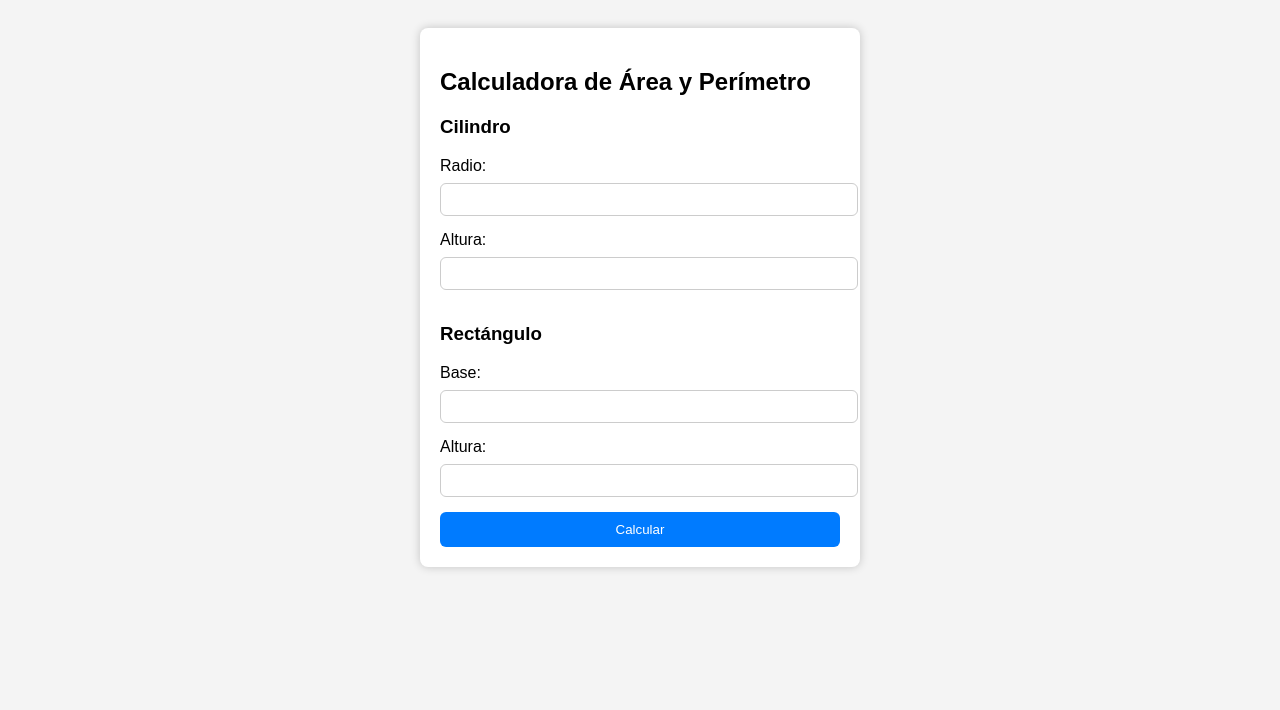
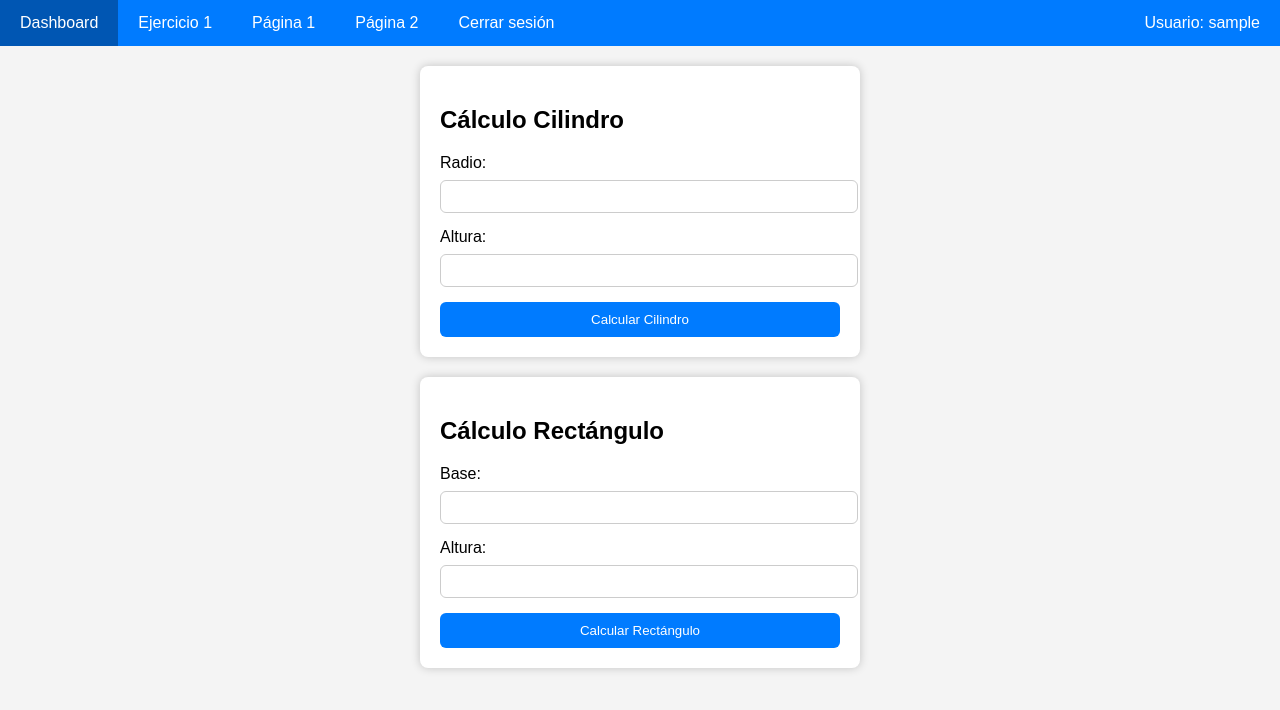
Before and after one commit to Rodrigo-Sola/evalp2-220524, a PHP site: page /ejercicio_1.php in a window 1280 px wide. Shown: the top 710 px of the page. Run offline with PHP 8.4, Linux system fonts and the light colour scheme; the visitor is signed in with stand-in values (Sample User, id 1).

Commit message:
Ultima modificacion de ejercicio 1

```diff
--- a/ejercicio_1.php
+++ b/ejercicio_1.php
@@ -1,34 +1,40 @@
 <?php
-$mensaje = '';
+session_start();
+
+// Verificar sesión
+if (!isset($_SESSION['usuario'])) {
+    header('Location: login.php');
+    exit;
+}
+
+$mensaje_cil = '';
+$mensaje_rect = '';
 
 if ($_SERVER['REQUEST_METHOD'] === 'POST') {
-    // Datos del cilindro
+    // Determinar qué formulario se envió
+    if (isset($_POST['calcular_cil'])) {
         $radio = floatval($_POST['radio'] ?? 0);
         $altura_cil = floatval($_POST['altura_cil'] ?? 0);
 
-    // Datos del rectángulo
+        if ($radio > 0 && $altura_cil > 0) {
+            $area_cil = 2 * pi() * $radio * ($radio + $altura_cil);
+            $volumen_cil = pi() * pow($radio, 2) * $altura_cil;
+            $mensaje_cil = "Área superficial: " . round($area_cil, 2) . "<br>Volumen: " . round($volumen_cil, 2);
+        } else {
+            $mensaje_cil = "Ingrese valores válidos para el cilindro.";
+        }
+
+    } elseif (isset($_POST['calcular_rect'])) {
         $base_rect = floatval($_POST['base_rect'] ?? 0);
         $altura_rect = floatval($_POST['altura_rect'] ?? 0);
-
-    // Cálculos
-    if ($radio > 0 && $altura_cil > 0) {
-        $area_cil = 2 * pi() * $radio * ($radio + $altura_cil); // Área superficie
-        $volumen_cil = pi() * pow($radio, 2) * $altura_cil;    // Volumen (opcional)
-        $mensaje .= "<h3>Cilindro:</h3>";
-        $mensaje .= "Área superficial: " . round($area_cil, 2) . "<br>";
-        $mensaje .= "Volumen: " . round($volumen_cil, 2) . "<br>";
-    }
 
         if ($base_rect > 0 && $altura_rect > 0) {
             $area_rect = $base_rect * $altura_rect;
             $perimetro_rect = 2 * ($base_rect + $altura_rect);
-        $mensaje .= "<h3>Rectángulo:</h3>";
-        $mensaje .= "Área: " . round($area_rect, 2) . "<br>";
-        $mensaje .= "Perímetro: " . round($perimetro_rect, 2) . "<br>";
+            $mensaje_rect = "Área: " . round($area_rect, 2) . "<br>Perímetro: " . round($perimetro_rect, 2);
+        } else {
+            $mensaje_rect = "Ingrese valores válidos para el rectángulo.";
         }
-
-    if (!$mensaje) {
-        $mensaje = "Por favor, ingrese valores válidos.";
     }
 }
 ?>
@@ -41,17 +47,41 @@ if ($_SERVER['REQUEST_METHOD'] === 'POST') {
     <style>
         body {
             font-family: Arial, sans-serif;
-            padding: 20px;
             background: #f4f4f4;
+            margin: 0;
         }
+
+        /* Navbar */
+        .navbar {
+            background-color: #007bff;
+            overflow: hidden;
+        }
+        .navbar a {
+            float: left;
+            display: block;
+            color: white;
+            text-align: center;
+            padding: 14px 20px;
+            text-decoration: none;
+        }
+        .navbar a:hover {
+            background-color: #0056b3;
+        }
+        .navbar .usuario {
+            float: right;
+            padding: 14px 20px;
+            color: #fff;
+        }
+
         .formulario {
             background: white;
             padding: 20px;
             border-radius: 8px;
             width: 400px;
-            margin: auto;
+            margin: 20px auto;
             box-shadow: 0 0 10px rgba(0,0,0,0.2);
         }
+
         input[type=number] {
             width: 100%;
             padding: 8px;
@@ -59,6 +89,7 @@ if ($_SERVER['REQUEST_METHOD'] === 'POST') {
             border-radius: 6px;
             border: 1px solid #ccc;
         }
+
         button {
             width: 100%;
             padding: 10px;
@@ -71,38 +102,57 @@ if ($_SERVER['REQUEST_METHOD'] === 'POST') {
         button:hover {
             background: #0056b3;
         }
+
         .resultado {
-            margin-top: 20px;
+            margin-top: 15px;
             background: #e2e2e2;
-            padding: 15px;
+            padding: 12px;
             border-radius: 6px;
         }
     </style>
 </head>
 <body>
+    <!-- Navbar -->
+    <div class="navbar">
+        <a href="dashboard.php">Dashboard</a>
+        <a href="ejercicio_1.php">Ejercicio 1</a>
+        <a href="pagina1.php">Página 1</a>
+        <a href="pagina2.php">Página 2</a>
+        <span class="usuario">Usuario: <?= htmlspecialchars($_SESSION['usuario']) ?></span>
+        <a href="logout.php">Cerrar sesión</a>
+    </div>
+
+    <!-- Formulario cilindro -->
     <div class="formulario">
-        <h2>Calculadora de Área y Perímetro</h2>
-
+        <h2>Cálculo Cilindro</h2>
         <form method="POST" action="">
-            <h3>Cilindro</h3>
             <label>Radio:</label>
             <input type="number" step="0.01" name="radio" required>
             <label>Altura:</label>
             <input type="number" step="0.01" name="altura_cil" required>
 
-            <h3>Rectángulo</h3>
+            <button type="submit" name="calcular_cil">Calcular Cilindro</button>
+        </form>
+
+        <?php if ($mensaje_cil): ?>
+            <div class="resultado"><?= $mensaje_cil ?></div>
+        <?php endif; ?>
+    </div>
+
+    <!-- Formulario rectángulo -->
+    <div class="formulario">
+        <h2>Cálculo Rectángulo</h2>
+        <form method="POST" action="">
             <label>Base:</label>
             <input type="number" step="0.01" name="base_rect" required>
             <label>Altura:</label>
             <input type="number" step="0.01" name="altura_rect" required>
 
-            <button type="submit">Calcular</button>
+            <button type="submit" name="calcular_rect">Calcular Rectángulo</button>
         </form>
 
-        <?php if ($mensaje): ?>
-            <div class="resultado">
-                <?= $mensaje ?>
-            </div>
+        <?php if ($mensaje_rect): ?>
+            <div class="resultado"><?= $mensaje_rect ?></div>
         <?php endif; ?>
     </div>
 </body>
```
Lines whose indentation alone changed are shown as unchanged.
